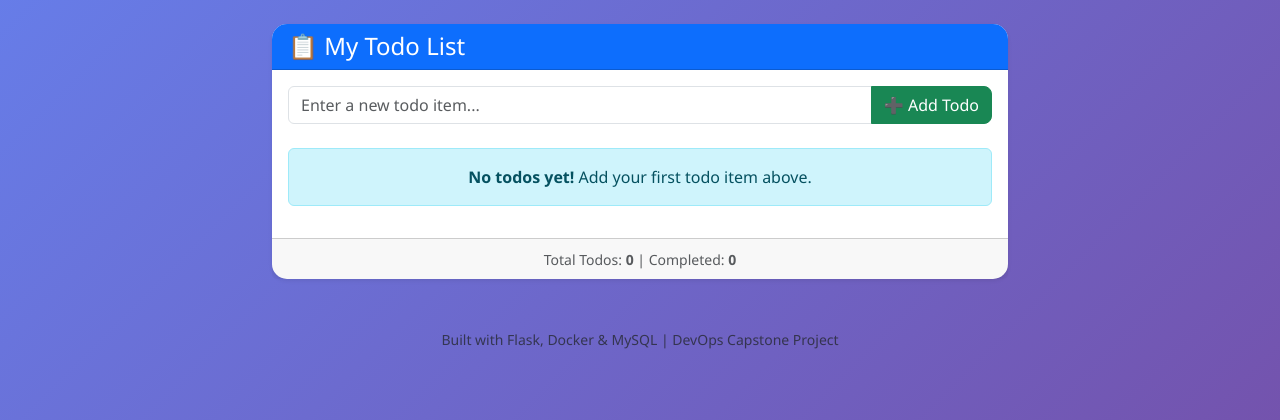
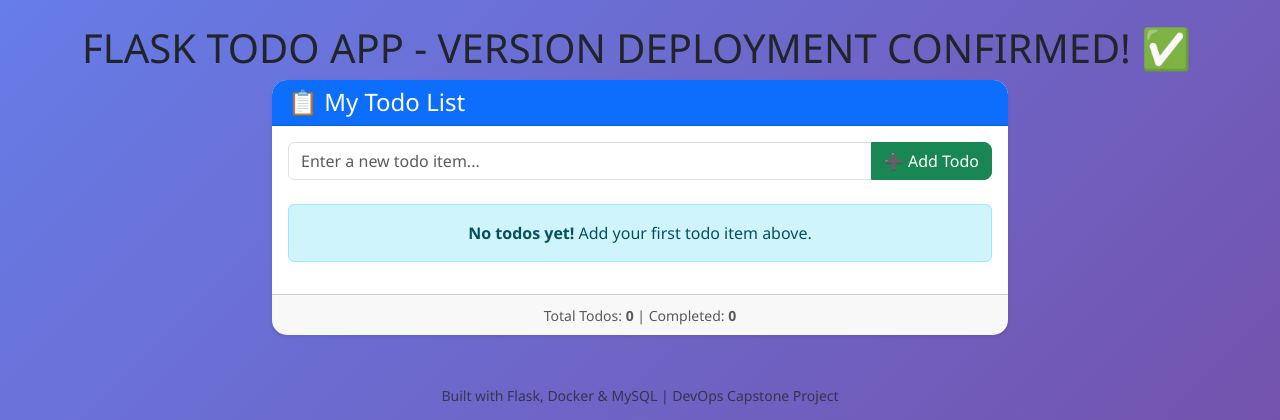
Before and after one commit to amystar26/alpha-webapp, a Flask app: page / in a window 1280 px wide. Shown: the part 56-476 px from the top of the page. Run offline with Flask 3, Linux system fonts and the light colour scheme.

Commit message:
Update index.html with deployment confirmation message

```diff
--- a/app/templates/index.html
+++ b/app/templates/index.html
@@ -3,6 +3,7 @@
 {% block title %}Todo List - Flask App2{% endblock %}
 
 {% block content %}
+<h1>FLASK TODO APP - VERSION DEPLOYMENT CONFIRMED! ✅</h1>
 <div class="row justify-content-center">
     <div class="col-md-8">
         <div class="card shadow-sm">
```
